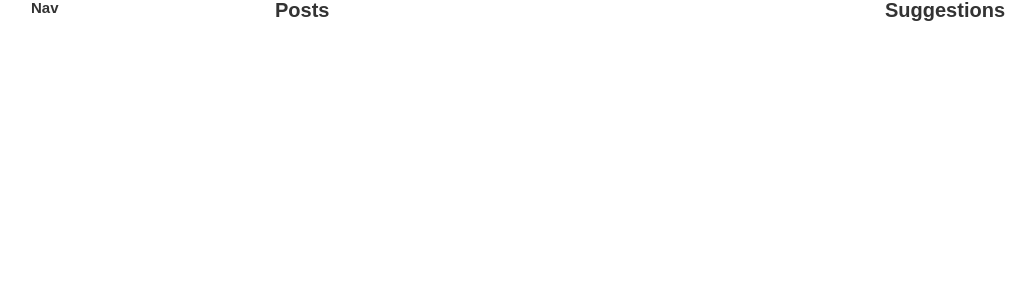
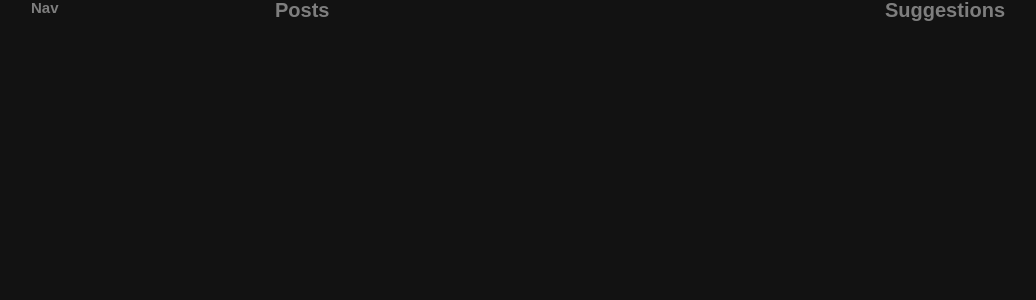
Before and after one commit to rustam-tolipov/rasmga-ol, a React (Create React App) app: page / in a window 1280 px wide. Shown: the top 300 px of the page, without its empty margins (15-1051 px from the left). Built offline with nearby package versions, Linux system fonts and the light colour scheme; a web font is replaced by a local one.

Commit message:
Change base colors

```diff
--- a/src/App.scss
+++ b/src/App.scss
@@ -18,4 +18,6 @@
   display: grid;
   grid-template-columns: repeat(10, 1fr);
   grid-gap: 3.2rem;
+
+
 }
--- a/src/Index.scss
+++ b/src/Index.scss
@@ -38,6 +38,6 @@ body {
   font-family: 'Manrope', sans-serif;
   font-weight: 400;
   line-height: 1;
-  color: #333;
-  background-color: #fff;
+  color: #7e7e7e;
+  background-color: #121212;
 }
```
